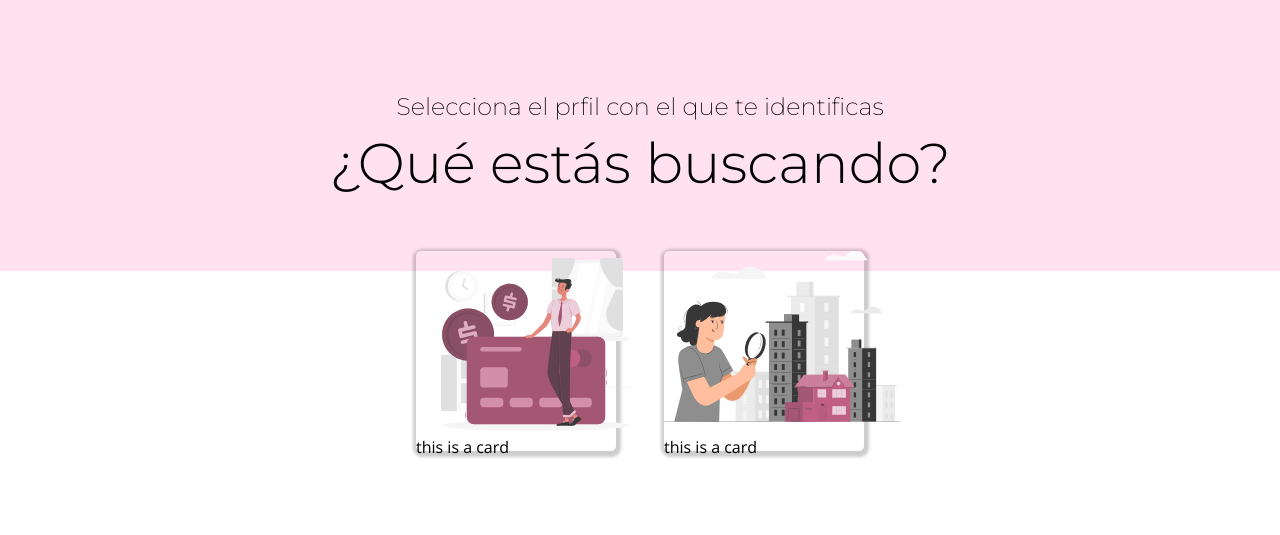
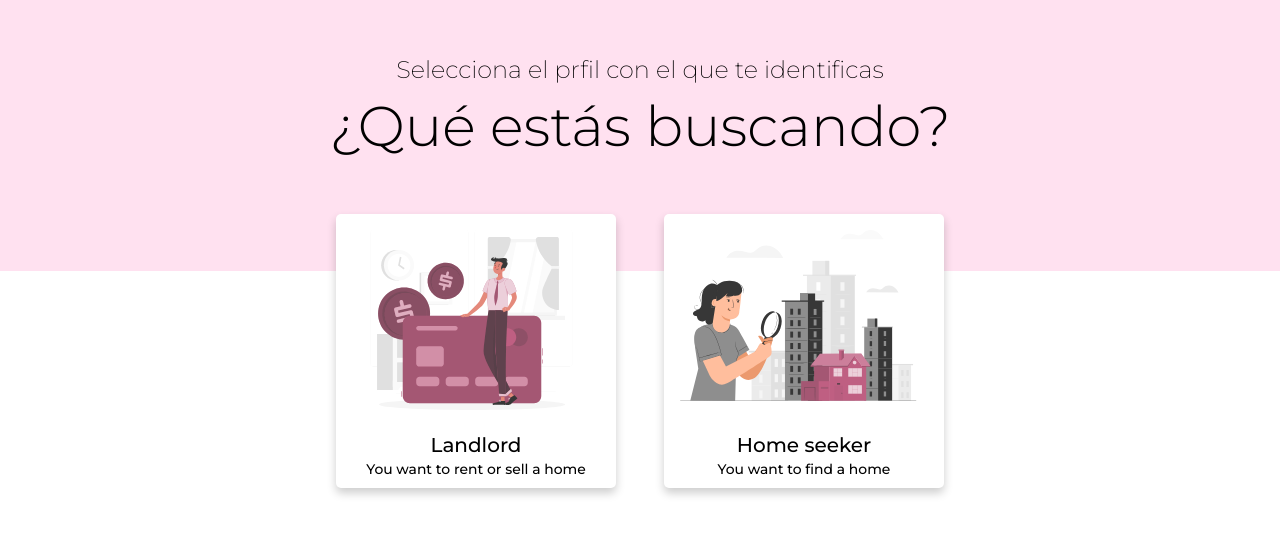
Before and after one commit to tinyhosmarcos/get_that_home, a React (Create React App) app: page / in a window 1280 px wide. Shown: the part 129-664 px from the top of the page. Built offline with nearby package versions, Linux system fonts and the light colour scheme.

Commit message:
cards style done

```diff
--- a/src/pages/signup.css
+++ b/src/pages/signup.css
@@ -54,8 +54,31 @@ body {
 }
 
 .cards {
-  height: 200px;
-  width: 200px;
+  width: 280px;
+  height: 274px;
   border-radius: 5px;
-  box-shadow: 1px 2px 3px 4px rgba(12,12,12,0.2);
+  box-shadow: 0px 5px 10px rgba(0, 0, 0, 0.2);
+  background-color: #fff;
 }
+
+.image{
+  padding: 1rem 1rem;
+}
+
+.cardTitle{
+  text-align: center;
+  font-family: 'Montserrat';
+  font-style: normal;
+  font-weight: 500;
+  font-size: 1.25rem;
+  line-height: 1.75rem;
+}
+
+.cardSubtitle{
+  text-align: center;
+  font-family: 'Montserrat';
+  font-style: normal;
+  font-weight: 500;
+  font-size: 0.87rem;
+  line-height: 1.25rem;
+}
--- a/src/pages/signup.js
+++ b/src/pages/signup.js
@@ -17,14 +17,20 @@ const Signup = () =>{
           <div className="image">
             <ReactRafiki />
           </div>
-          <div>this is a card</div>
+          <div className="cardText">
+            <p className="cardTitle"> Landlord</p>
+            <p className="cardSubtitle"> You want to rent or sell a home </p>
+          </div>
 
         </div>
         <div className="cards">
         <div className="image">
         < ReactPana/>
           </div>
-          <div>this is a card</div>
+          <div className="cardtext">
+            <p className="cardTitle"> Home seeker</p>
+            <p className="cardSubtitle"> You want to find a home </p>
+          </div>
 
         </div>
       </div>
```
